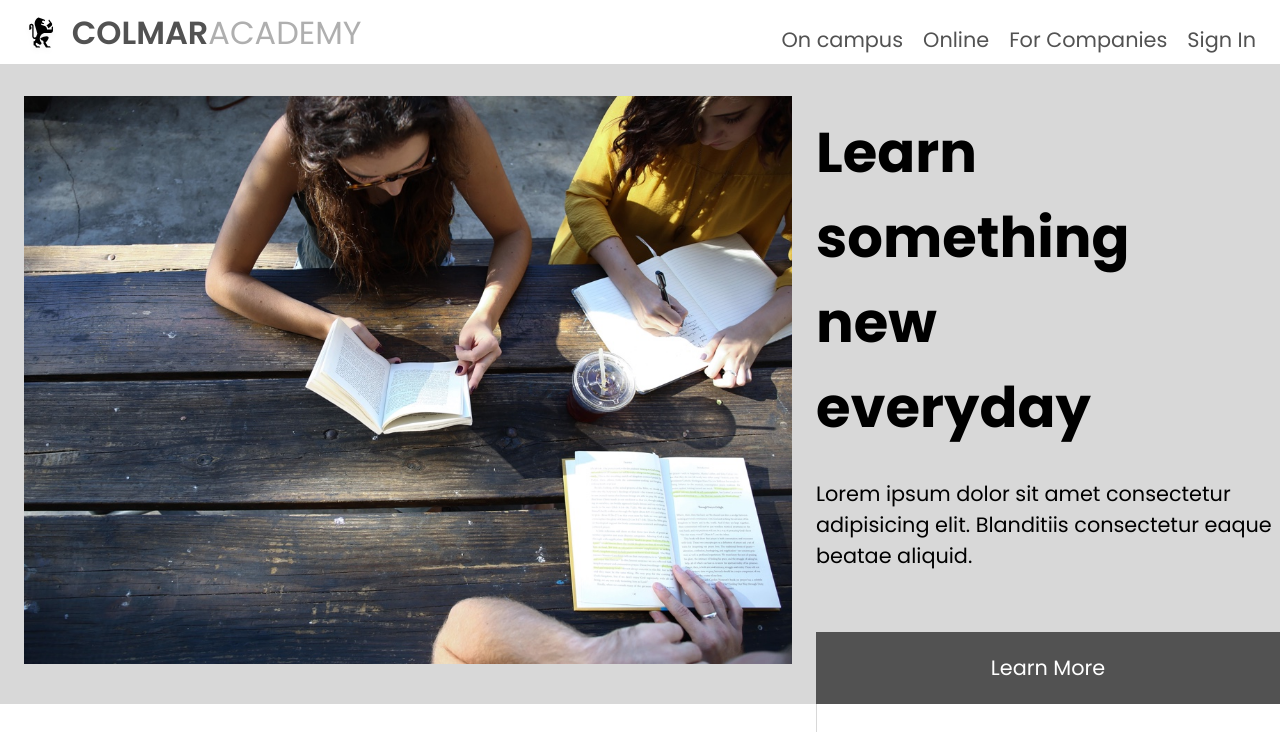
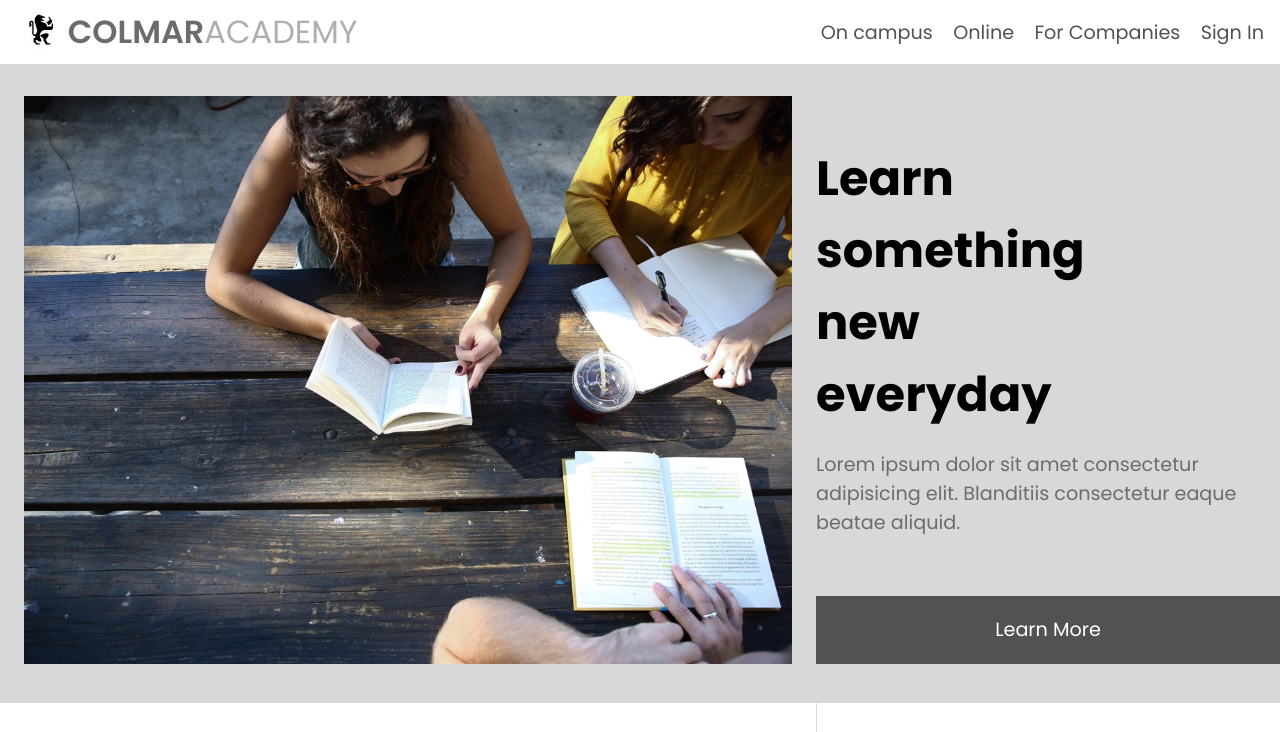
Before and after one commit to edgarespinoza7/colmar-academy, a plain HTML site: page index.html in a window 1280 px wide. Shown: the top 732 px of the page. Drawn offline with Linux system fonts and the light colour scheme.

Commit message:
recator css, header

```diff
--- a/index.html
+++ b/index.html
@@ -14,18 +14,26 @@
     <!--HEADER SECTION-->
 
     <header>
+      <div id="logo-group">
         <img src="./images/ic-logo.svg" alt="colmar academy logo" />
+        <div>
           <p>
           <span id="colmar-logo">Colmar</span
           ><span id="academy-logo">Academy</span>
           </p>
+        </div>
+      </div>
 
+      <div id="nav-links">
         <nav>
           <a href="#">On campus</a>
           <a href="#">Online</a>
           <a href="#">For Companies</a>
           <a href="#">Sign In</a>
         </nav>
+      </div>
+
+
     </header>
 
     <!--MAIN CONTENT SECTION-->
--- a/style.css
+++ b/style.css
@@ -1,32 +1,51 @@
+
+/*
+
+1. Global Style
+2. Header
+3. Banner Section
+4. Fearures Section
+5. Courses Section
+6. Thesis Section
+7. Footer
+8. Media Queries
+
+
+*/
+
+/* 1. GLOBAL STYLE */
+
 body {
   margin: 0;
+  font-family: "Poppins", sans-serif;
 }
 
 h1 {
-  font-family: "Poppins", sans-serif;
-  font-size: 3.5rem;
+  font-size: 3rem;
 }
 
 h2 {
-  font-family: "Poppins", sans-serif;
   font-size: 1.8rem;
 }
 
-p,
-a {
-  font-family: "Poppins", sans-serif;
-  font-size: 1.3rem;
+p, a {
+  color: rgb(109, 108, 108);
+  font-size: 1.2rem;
 }
 
 a {
   text-decoration: none;
 }
 
-/* HEADER SECTION */
+/* 2. HEADER */
 
 header {
   background-color: white;
   height: 64px;
+  display: flex;
+  flex-direction: row;
+  flex-wrap: wrap;
+  justify-content: space-between;
 }
 
 header img {
@@ -34,36 +53,36 @@ header img {
   height: 40px;
 }
 
-header p,
-nav {
-  display: inline-block;
-}
-
-header p {
-  font-size: 32px;
-  position: relative;
-  bottom: 23px;
-  text-transform: uppercase;
-}
-
-#colmar-logo {
+#logo-group {
+  display: flex;
+  flex-direction: row;
+  flex-wrap: nowrap;
+  justify-content: flex-start;
+  align-items: center;
   font-weight: 600;
   color: rgb(82, 82, 82);
 }
 
+#logo-group p {
+  margin: 0;
+  font-size: 32px;
+  text-transform: uppercase;
+}
+
+#nav-links {
+  display: flex;
+  flex-direction: row;
+  flex-wrap: nowrap;
+  justify-content: center;
+  align-items: center;
+}
+
 #academy-logo {
   color: rgb(175, 175, 175);
+  font-weight: 400;
 }
 
-header nav {
-  position: relative;
-  top: 24px;
-  right: 8px;
-}
 
-nav {
-  float: right;
-}
 
 nav a {
   margin-right: 16px;
@@ -71,7 +90,9 @@ nav a {
   color: rgb(82, 82, 82);
 }
 
-/* BANNER SECTION */
+
+
+/* 3. BANNER SECTION */
 
 #banner {
   background-color: rgb(216, 216, 216);
@@ -118,7 +139,7 @@ nav a {
   text-decoration: none;
 }
 
-/* FEATURES SECTION */
+/* 4. FEATURES SECTION */
 
 #features {
   display: flex;
@@ -212,7 +233,7 @@ nav a {
   padding-left: 24px;
 }
 
-/* COURSES SECTION */
+/* 5. COURSES SECTION */
 
 #courses {
   background-color: rgb(216, 216, 216);
@@ -250,7 +271,7 @@ nav a {
   width: 100%;
 }
 
-/* THESIS SECTION */
+/* 6. THESIS SECTION */
 
 #thesis-container {
 
@@ -320,6 +341,7 @@ nav a {
   justify-content: center;
 }
 
+/* 7. FOOTER */
 
 footer {
   padding-left: 24px;
@@ -339,3 +361,6 @@ footer {
 padding-left: 16px;
 padding-bottom: 32px;
 }
+
+
+/* 8. MEDIA QUERIES */
```
Lines whose indentation alone changed are shown as unchanged.
